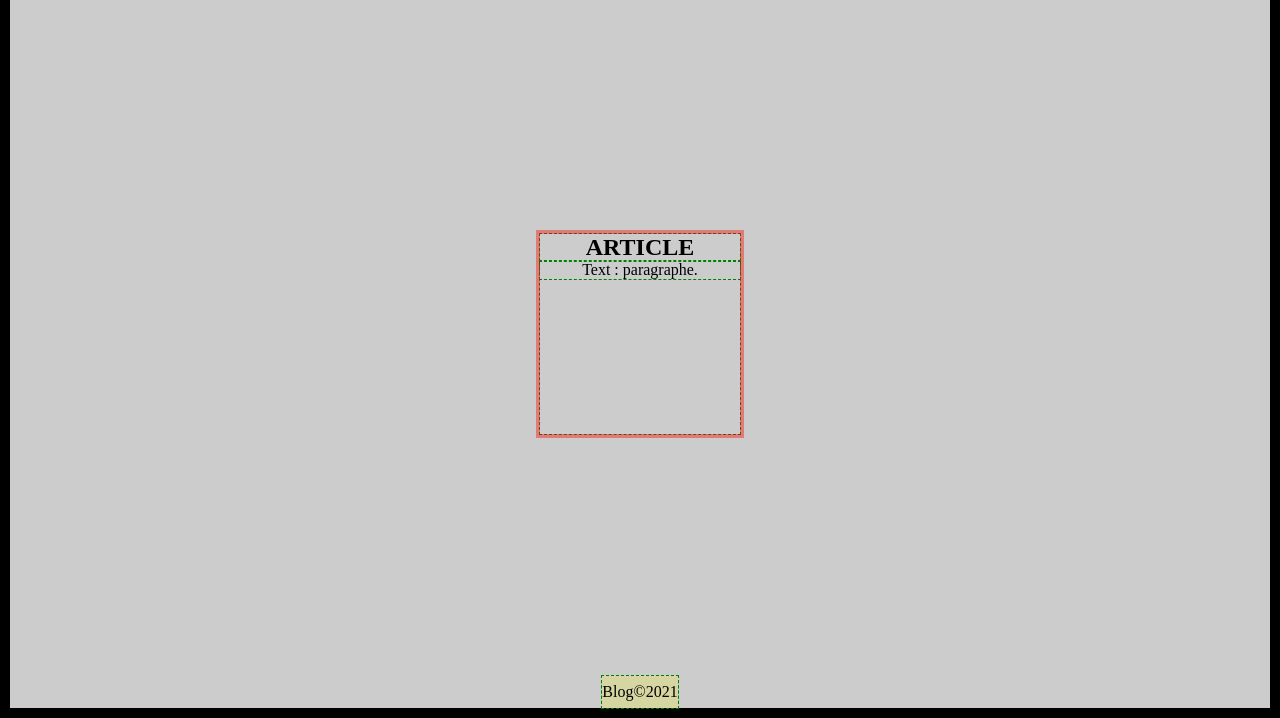
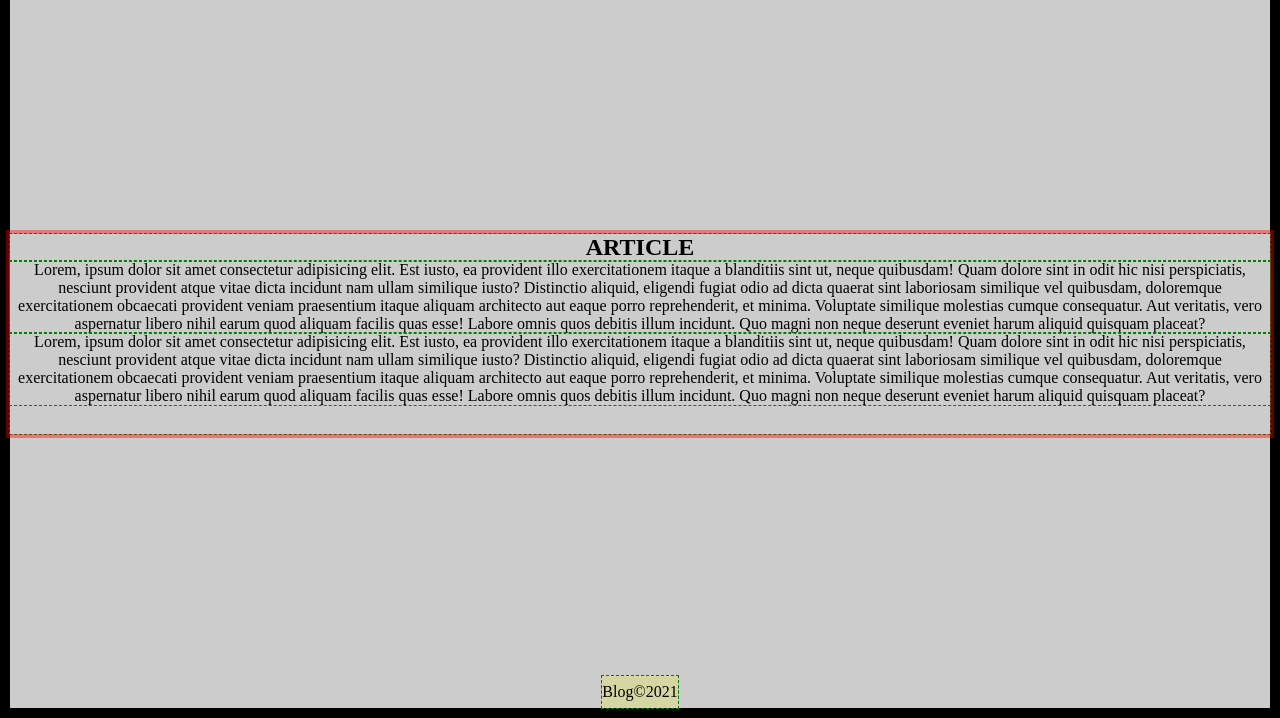
Before and after one commit to khalilHnk/blogtest, a plain HTML site: page index.html in a window 1280 px wide. Shown: the part 82-800 px from the top of the page. Drawn offline with Linux system fonts and the light colour scheme.

Commit message:
Update index.html

```diff
--- a/index.html
+++ b/index.html
@@ -16,7 +16,10 @@
         <article>
           <h2>ARTICLE</h2>
           <p>
-            Text : paragraphe.
+              Lorem, ipsum dolor sit amet consectetur adipisicing elit. Est iusto, ea provident illo exercitationem itaque a blanditiis sint ut, neque quibusdam! Quam dolore sint in odit hic nisi perspiciatis, nesciunt provident atque vitae dicta incidunt nam ullam similique iusto? Distinctio aliquid, eligendi fugiat odio ad dicta quaerat sint laboriosam similique vel quibusdam, doloremque exercitationem obcaecati provident veniam praesentium itaque aliquam architecto aut eaque porro reprehenderit, et minima. Voluptate similique molestias cumque consequatur. Aut veritatis, vero aspernatur libero nihil earum quod aliquam facilis quas esse! Labore omnis quos debitis illum incidunt. Quo magni non neque deserunt eveniet harum aliquid quisquam placeat?
+          </p>
+          <p>
+            Lorem, ipsum dolor sit amet consectetur adipisicing elit. Est iusto, ea provident illo exercitationem itaque a blanditiis sint ut, neque quibusdam! Quam dolore sint in odit hic nisi perspiciatis, nesciunt provident atque vitae dicta incidunt nam ullam similique iusto? Distinctio aliquid, eligendi fugiat odio ad dicta quaerat sint laboriosam similique vel quibusdam, doloremque exercitationem obcaecati provident veniam praesentium itaque aliquam architecto aut eaque porro reprehenderit, et minima. Voluptate similique molestias cumque consequatur. Aut veritatis, vero aspernatur libero nihil earum quod aliquam facilis quas esse! Labore omnis quos debitis illum incidunt. Quo magni non neque deserunt eveniet harum aliquid quisquam placeat?
           </p>
         </article>
       </main>
```
